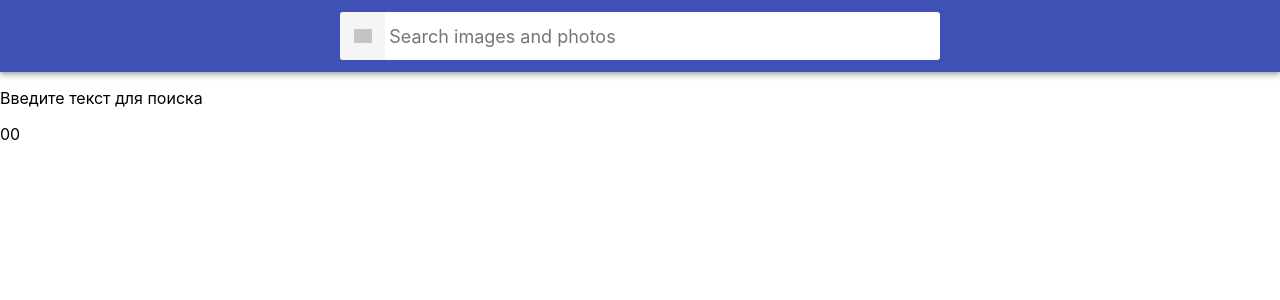
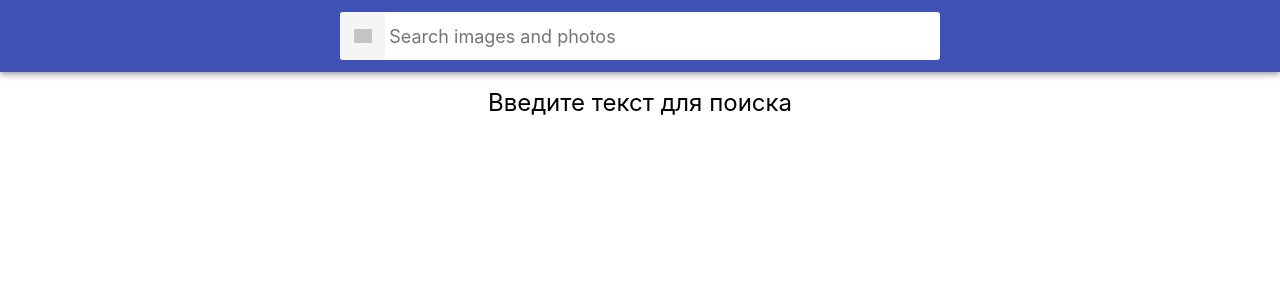
Before and after one commit to transformator98/goit-react-hw-03-image-finder, a React (Create React App) app: page / in a window 1280 px wide. Shown: the top 300 px of the page. Built offline with nearby package versions, Linux system fonts and the light colour scheme; grey boxes are pictures that could not be loaded; the HTML template or start-up script is replaced by a standard one.

Commit message:
adedd sceleton and fix render

```diff
--- a/src/App.js
+++ b/src/App.js
@@ -73,7 +73,7 @@ export default class App extends Component {
   fetchApiGallery = () => {
     const { page } = this.state;
     const { imageName } = this.state;
-
+    setTimeout(() => {
       galleryAPI
         .fetchGallery(imageName, page)
 
@@ -90,6 +90,7 @@ export default class App extends Component {
           this.scrollPage();
         })
         .catch(error => this.setState({ error, status: Status.REJECTED }));
+    }, 5000);
   };
   scrollPage = () => {
     window.scrollTo({
@@ -121,7 +122,7 @@ export default class App extends Component {
         )}
         {status === 'pending' && <Loader />}
         {status === 'rejected' && <ImageErrorView message={error.message} />}
-        {(total > 1) & (status === 'resolved') && (
+        {total > 1 && status === 'resolved' && (
           <ImageGallery images={images} largeURL={this.largeImgModal} />
         )}
         {largeImageURL && (
@@ -129,8 +130,8 @@ export default class App extends Component {
             <img src={largeImageURL} alt={imageName} />
           </Modal>
         )}
-        {/* {this.state.isLoading && <Loader />} */}
-        {(total > images.length) & !this.state.isLoading && (
+        {this.state.isLoading && <Loader />}
+        {total > images.length && !this.state.isLoading && (
           <Button onClick={this.onLoadMore} />
         )}
         <ToastContainer autoClose={3000} />
--- a/src/App.module.css
+++ b/src/App.module.css
@@ -1,12 +1,12 @@
 .app {
   display: grid;
   grid-template-columns: 1fr;
-  grid-area: a;
+
   grid-gap: 16px;
-  /* padding-bottom: 24px; */
+  padding-bottom: 24px;
 }
 
-/* .text {
+.text {
   text-align: center;
   font-size: 24px;
-} */
+}
--- a/src/component/Loader/Loader.js
+++ b/src/component/Loader/Loader.js
@@ -2,6 +2,7 @@ import s from './Loader.module.css';
 import stules from '../ImageGallery/ImageGallery.module.css';
 import Loader from 'react-loader-spinner';
 import ImageGalleryItem from '../ImageGalleryItem';
+import pendingImage from './pending.png';
 
 export default function ImagePendingView() {
   return (
@@ -18,7 +19,11 @@ export default function ImagePendingView() {
           {Array(12)
             .fill()
             .map((item, index) => (
-              <ImageGalleryItem key={index} />
+              <ImageGalleryItem
+                key={index}
+                webformatURL={pendingImage}
+                largeImageURL={pendingImage}
+              />
             ))}
         </ul>
       </>
--- a/src/component/Searchbar/Searchbar.js
+++ b/src/component/Searchbar/Searchbar.js
@@ -31,7 +31,6 @@ export default class Searchbar extends Component {
           <button type="submit" className={s.button}>
             <span className={s.label}>Search</span>
           </button>
-
           <input
             value={this.state.imageName}
             onChange={this.handleNameChange}
--- a/src/services/imageGallery-api.js
+++ b/src/services/imageGallery-api.js
@@ -1,15 +1,14 @@
 const apiKey = '18773643-f1542c573d467a3c4fb890edb';
 
 const api = {
-  // seaechQuerry: '',
   page: 1,
 
   fetchGallery(name) {
-    console.log('fetch name', name);
     const url = `https://pixabay.com/api/?q=${name}&page=${this.page}&key=${apiKey}&image_type=photo&orientation=horizontal&per_page=12`;
 
     return fetch(url).then(responce => {
       this.page += 1;
+      console.log(responce);
 
       if (responce.ok) {
         return responce.json();
```
Also changed, not shown: src/component/Loader/pending.png (added), 1 other file (tests, documents, lock files or other folders). Lines whose indentation alone changed are shown as unchanged.
